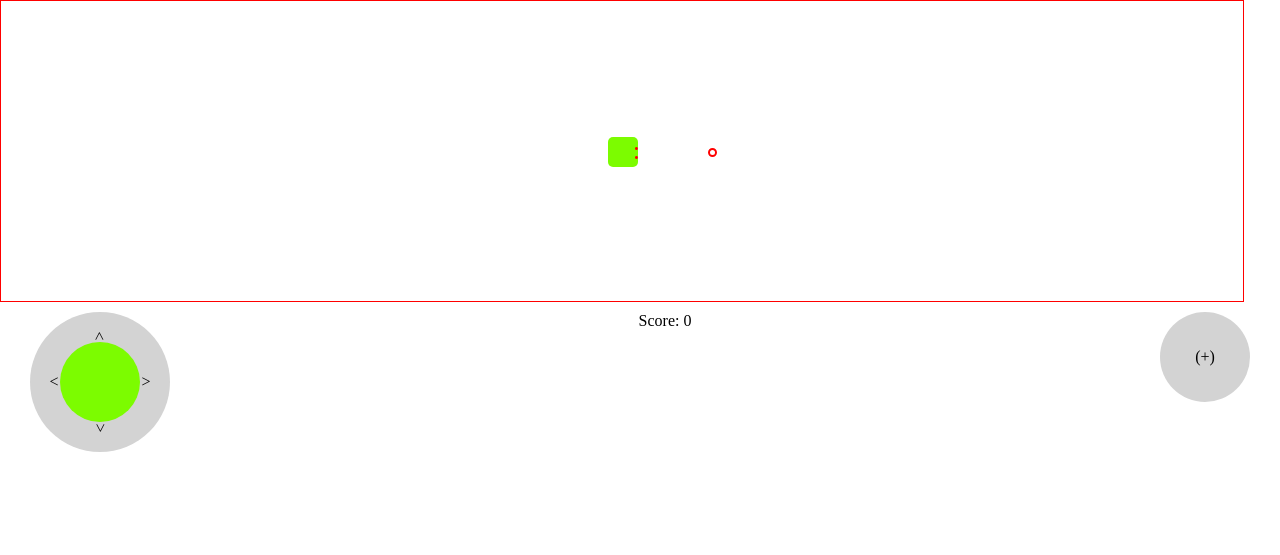
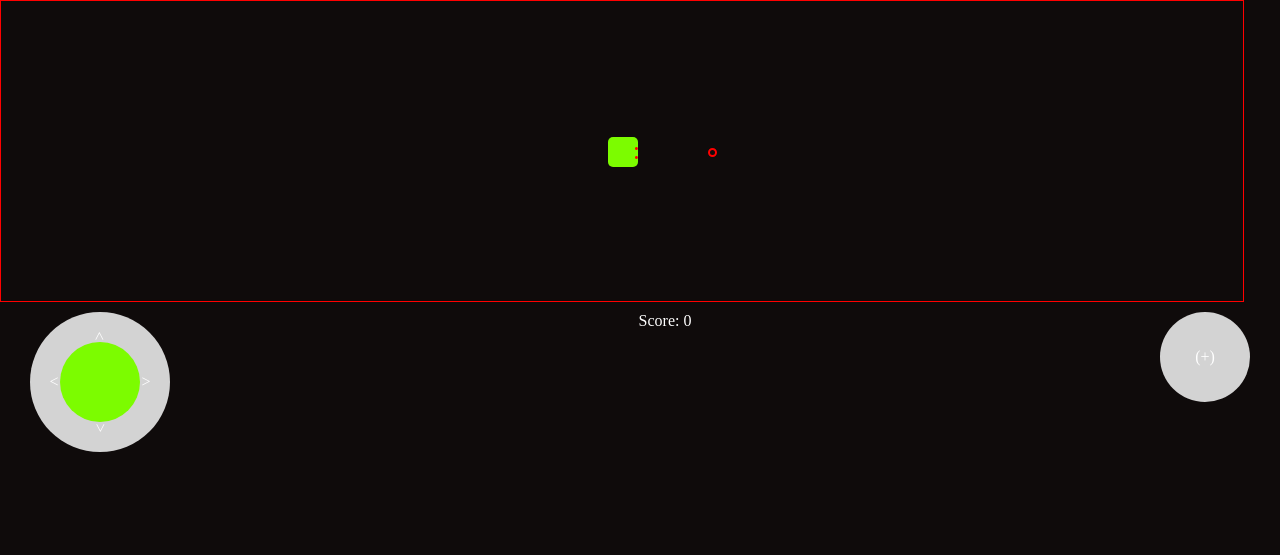
Before and after one commit to Mark1789/physics2_v2, a plain HTML site: page index.html in a window 1280 px wide. Drawn offline with Linux system fonts and the light colour scheme.

Commit message:
Update physic2.css
- add background and color in body

```diff
--- a/physic2.css
+++ b/physic2.css
@@ -1,5 +1,6 @@
 body {
-
+  background: #0f0b0b;
+  color: white;
   margin: 0;
   box-sizing: border-box;
 }
```
